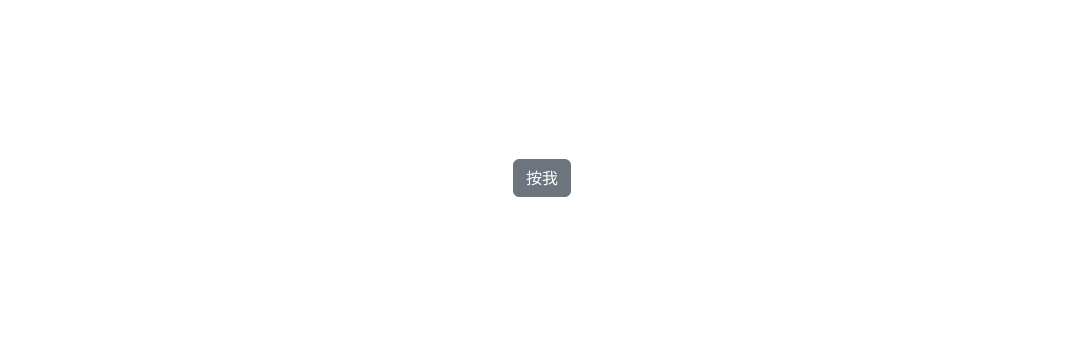
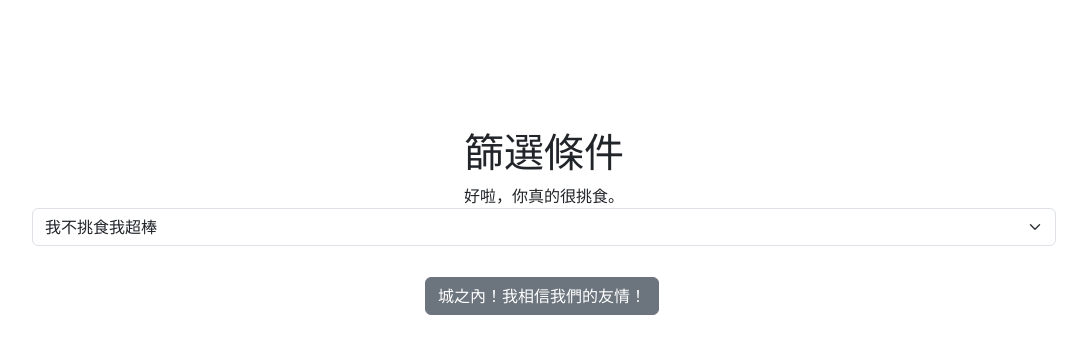
Before and after one commit to Today-Asked/Eat-what-you-see, a plain HTML site: page index.html in a window 1280 px wide. Shown: the whole page, without its empty margins (96-1183 px from the left). Drawn offline with nearby package versions, Linux system fonts and the light colour scheme.

Commit message:
add filter

```diff
--- a/index.html
+++ b/index.html
@@ -5,12 +5,43 @@
     <meta http-equiv="X-UA-Compatible" content="IE=edge">
     <meta name="viewport" content="width=device-width, initial-scale=1.0">
     <meta name="robots" content="noindex, nofollow" />
-    <link href="https://cdn.jsdelivr.net/npm/bootstrap@5.2.3/dist/css/bootstrap.min.css" rel="stylesheet" integrity="sha384-rbsA2VBKQhggwzxH7pPCaAqO46MgnOM80zW1RWuH61DGLwZJEdK2Kadq2F9CUG65" crossorigin="anonymous">
-    <script src="https://cdn.jsdelivr.net/npm/bootstrap@5.2.3/dist/js/bootstrap.bundle.min.js" integrity="sha384-kenU1KFdBIe4zVF0s0G1M5b4hcpxyD9F7jL+jjXkk+Q2h455rYXK/7HAuoJl+0I4" crossorigin="anonymous"></script>
+    <link href="https://cdn.jsdelivr.net/npm/bootstrap@5.3.0-alpha3/dist/css/bootstrap.min.css" rel="stylesheet" integrity="sha384-KK94CHFLLe+nY2dmCWGMq91rCGa5gtU4mk92HdvYe+M/SXH301p5ILy+dN9+nJOZ" crossorigin="anonymous">
+    <script src="https://cdn.jsdelivr.net/npm/bootstrap@5.3.0-alpha3/dist/js/bootstrap.bundle.min.js" integrity="sha384-ENjdO4Dr2bkBIFxQpeoTz1HIcje39Wm4jDKdf19U8gI4ddQ3GYNS7NTKfAdVQSZe" crossorigin="anonymous"></script>
     <title>吃什麼</title>
     <script>
         function choose(){
+            var select = document.getElementById('choose');
+            var value = select.options[select.selectedIndex].value;
             a = Math.ceil(Math.random() * 54);
+            switch (value){
+                case "poor":
+                    while(a == 5 || a == 9 || a == 15 || a == 17 || a == 25 || a == 26 || a == 32 || a == 41){
+                        a = Math.ceil(Math.random() * 54);
+                    }
+                    break;
+                case "abstract":
+                    while(!(a == 6 || a == 13 || a == 18 || a == 30 || a == 36 || a == 42 || a == 48 || a == 54)){
+                        a = Math.ceil(Math.random() * 54);
+                    }
+                    break;
+                case "exotic":
+                    while(!(a == 1 || a == 7 || a == 11 || a == 14 || a == 19 || a == 25 || a == 32 || a == 43 || a == 45 || a == 49 || a == 51 || a == 53)){
+                        a = Math.ceil(Math.random() * 54);
+                    }
+                    break;
+                case "non_exotic":
+                    while((a == 1 || a == 7 || a == 11 || a == 14 || a == 19 || a == 25 || a == 32 || a == 43 || a == 45 || a == 49 || a == 51 || a == 53)){
+                        a = Math.ceil(Math.random() * 54);
+                    }
+                    break;
+                case "no_seafood":
+                    while(a == 28 || a == 40 || a == 46){
+                        a = Math.ceil(Math.random() * 54);
+                    }
+                    break;
+                default:
+                    a = Math.ceil(Math.random() * 54);
+            }
             card = document.getElementById("card");
             card.setAttribute("src", "picture/" + a.toString() + ".webp");
             document.getElementById("hi").style.visibility = 'visible';
@@ -32,9 +63,22 @@
 </head>
 <body>
     <div class="content">
-        <button id="button" class="btn btn-secondary" onclick="choose()">按我</button>
+        <div id="filter">
+            <h1>篩選條件</h1>
+            <div>好啦，你真的很挑食。</div>
+            <select class="form-select" aria-label="choose style" id="choose">
+                <option selected>我不挑食我超棒</option>
+                <option value="poor">沒錢啦</option>
+                <option value="abstract">抽象(顏色、形狀)</option>
+                <option value="exotic">異國食物</option>
+                <option value="non_exotic">不要異國食物</option>
+                <option value="no_seafood">不要海鮮</option>
+            </select>
+        </div>
+        <button id="button" class="btn btn-secondary" onclick="choose()">城之內！我相信我們的友情！</button>
         <img id="card" src=""/>
         <div id="hi" style="visibility: hidden">茅晨微想吃這個！(指</div>
     </div>
+
 </body>
 </html>
```
